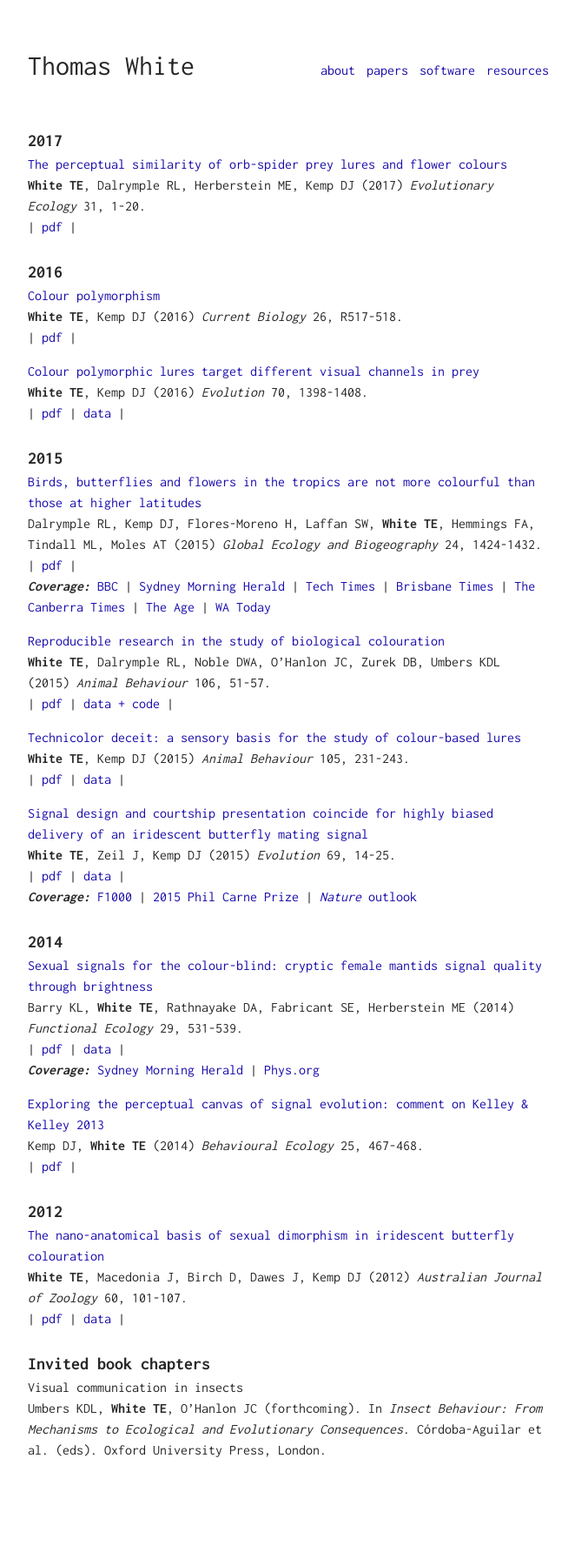
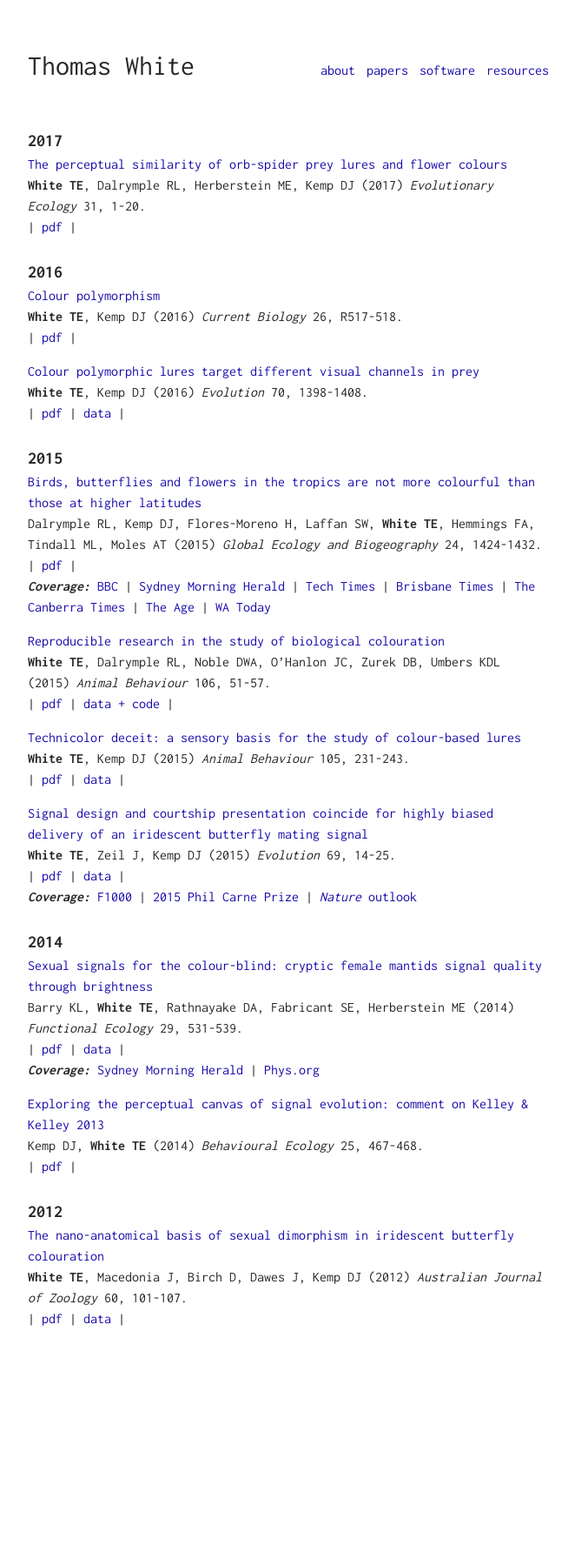
Before and after one commit to thomased/thomased.github.io, a Jekyll site: the page built from papers/index.md, in a window 1280 px wide. Shown: the whole page at 87% size, without its empty margins (308-970 px from the left). Built offline with Jekyll 4.4.1, drawn with Linux system fonts in a browser that asks for light colours; our own code applies the rules of GitHub Pages for plain Markdown files; after the commit the page ends 1633 px from its top, so only the background shows below that.

Commit message:
No book yet

```diff
--- a/papers/index.md
+++ b/papers/index.md
@@ -54,8 +54,3 @@ Kemp DJ, **White TE** (2014) _Behavioural Ecology_ 25, 467-468.
 [The nano-anatomical basis of sexual dimorphism in iridescent butterfly colouration](http://dx.doi.org/10.1071/ZO12045)
 **White TE**,  Macedonia J, Birch D, Dawes J, Kemp DJ (2012) _Australian Journal of Zoology_ 60, 101-107.
 | [pdf]({{ site.url }}/docs/white_2012_nano.pdf) | [data](http://figshare.com/articles/Data_from_White_et_al_2012_The_nano_anatomical_basis_of_sexual_dimorphism_in_iridescent_butterfly_colouration_/897985) |
-
-# Invited book chapters
-
-Visual communication in insects
-Umbers KDL, **White TE**, O’Hanlon JC (forthcoming). In _Insect Behaviour: From Mechanisms to Ecological and Evolutionary Consequences_. Córdoba-Aguilar et al. (eds). Oxford University Press, London.
```
